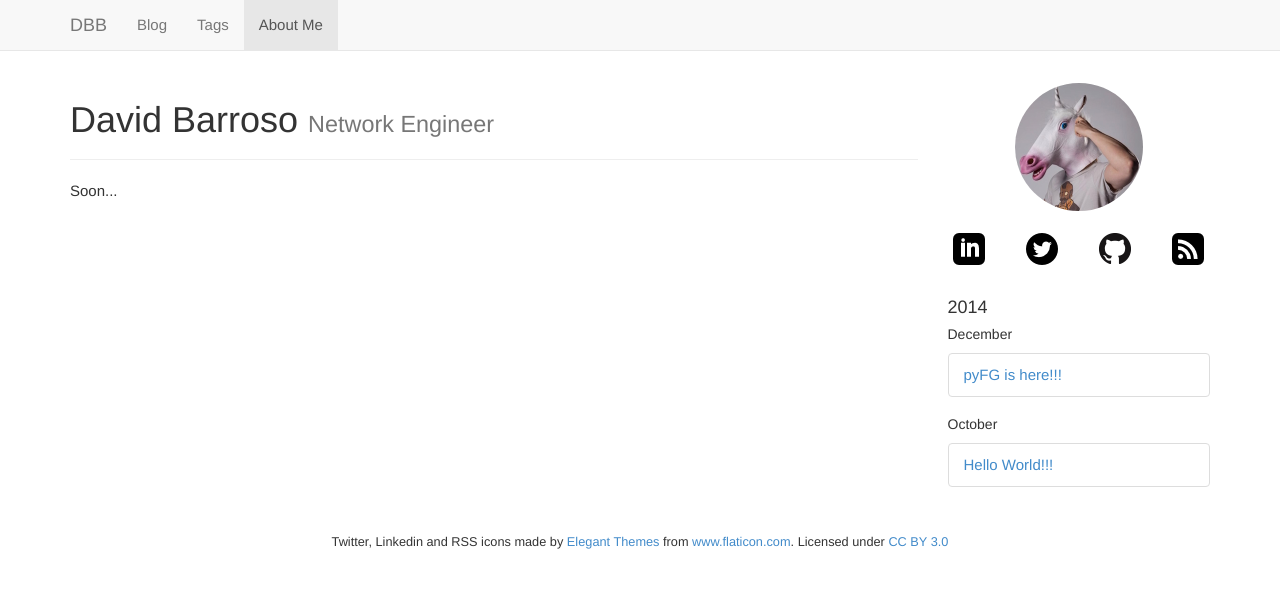
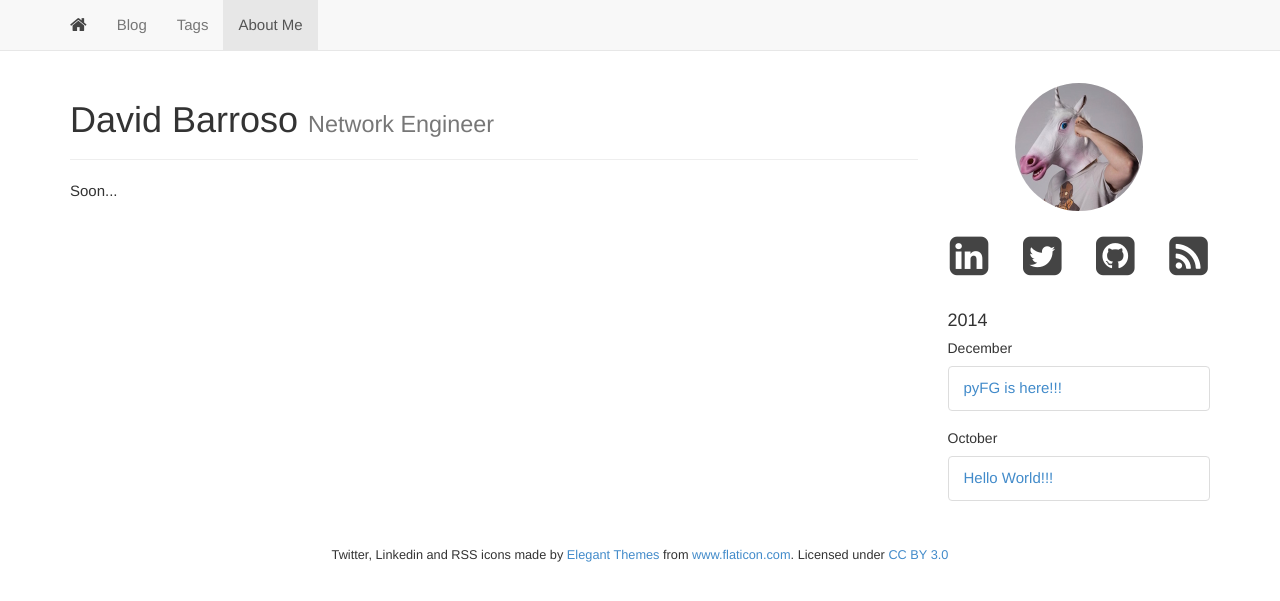
Before and after one commit to dbarrosop/dbarrosop.github.io, a Jekyll site: the page built from about/index.html, in a window 1280 px wide. Shown: the top 601 px of the page. Built offline with Jekyll 4.4.1, drawn with Linux system fonts in a browser that asks for light colours; nearby versions of some CDN libraries.

Commit message:
Minor UI improvements

```diff
--- a/_includes/header.html
+++ b/_includes/header.html
@@ -6,6 +6,8 @@
     <meta name="viewport" content="width=device-width, initial-scale=1.0">
     <meta name="description" content="{{ site.description }}">
     <link rel="alternate" type="application/rss+xml" title="{{ site.name }}" href="{{ site.url }}/feed.xml">
+
+    <link rel="stylesheet" href="https://maxcdn.bootstrapcdn.com/font-awesome/4.5.0/css/font-awesome.min.css">
     <link href="/css/bootstrap.css" rel="stylesheet">
     <link href="/css/custom.css" rel="stylesheet">
     <link href="/css/syntax.css" rel="stylesheet">
--- a/_includes/navbar.html
+++ b/_includes/navbar.html
@@ -8,7 +8,7 @@
         <span class="icon-bar"></span>
         <span class="icon-bar"></span>
       </button>
-      <a class="navbar-brand" href="/">DBB</a>
+      <a class="navbar-brand" href="/"><i class="fa fa-home"></i></a>
     </div>
 
     <!-- Collect the nav links, forms, and other content for toggling -->
--- a/_includes/right_sidebar.html
+++ b/_includes/right_sidebar.html
@@ -10,16 +10,16 @@
 
 <div class="row">
   <div class="col-xs-3 text-center">
-      <a href="https://www.linkedin.com/in/dbarrosop"><img src="/img/linkedin.png" alt="linkedin"></a>
+      <a href="https://www.linkedin.com/in/dbarrosop"><i class="fa fa-linkedin-square fa-3x"></i></a>
   </div>
   <div class="col-xs-3 text-center">
-      <a href="https://twitter.com/dbarrosop"><img src="/img/twitter.png" alt="twitter"></a>
+      <a href="https://twitter.com/dbarrosop"><i class="fa fa-twitter-square fa-3x"></i></a>
   </div>
   <div class="col-xs-3 text-center" >
-      <a href="https://github.com/dbarrosop"><img src="/img/github.png" alt="github"></a>
+      <a href="https://github.com/dbarrosop"><i class="fa fa-github-square fa-3x"></i></a>
   </div>
   <div class="col-xs-3 text-center" >
-      <a href="/feed.xml"><img src="/img/rss.png" alt="github"></a>
+      <a href="/feed.xml"><i class="fa fa-rss-square fa-3x"></i></a>
   </div>
 </div>
 
--- a/_posts/2014/2014-10-24-hello_world.textile
+++ b/_posts/2014/2014-10-24-hello_world.textile
@@ -31,7 +31,7 @@
 
 And now, some cool code:
 
-{% highlight python %}
+{% highlight python linenos %}
 for i in lines:
   var = i.what
   print var
--- a/css/custom.css
+++ b/css/custom.css
@@ -12,3 +12,7 @@
 .highlight pre code {
     white-space: pre;
 }
+
+.fa {
+  color: #444;
+}
```
Also changed, not shown: _includes/blogpost_macro.html (+9 -14 lines), fonts/glyphicons-halflings-regular.ttf (deleted), fonts/glyphicons-halflings-regular.woff (deleted), img/github.png (deleted), img/linkedin.png (deleted), img/rss.png (deleted), img/twitter.png (deleted), 2 other files.
